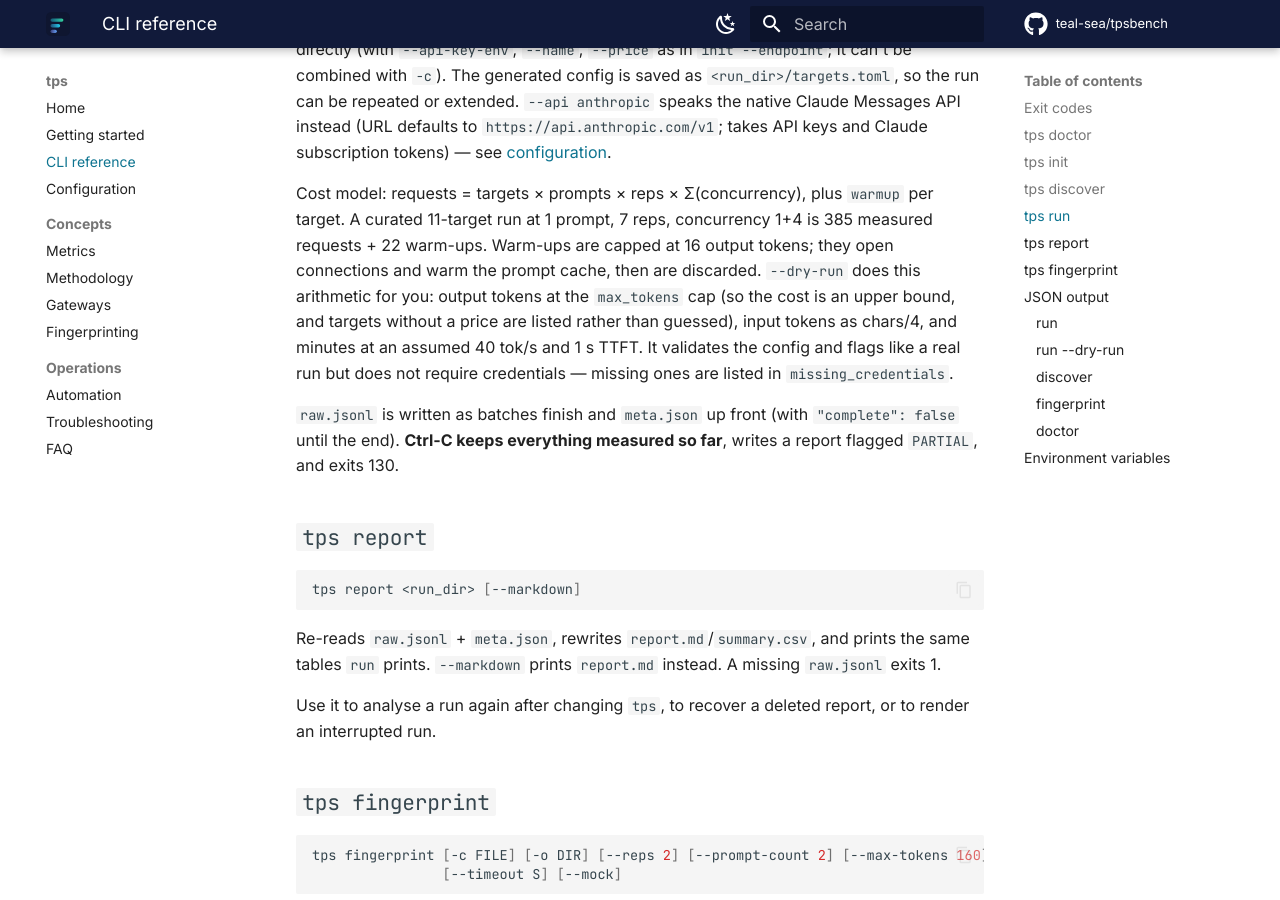
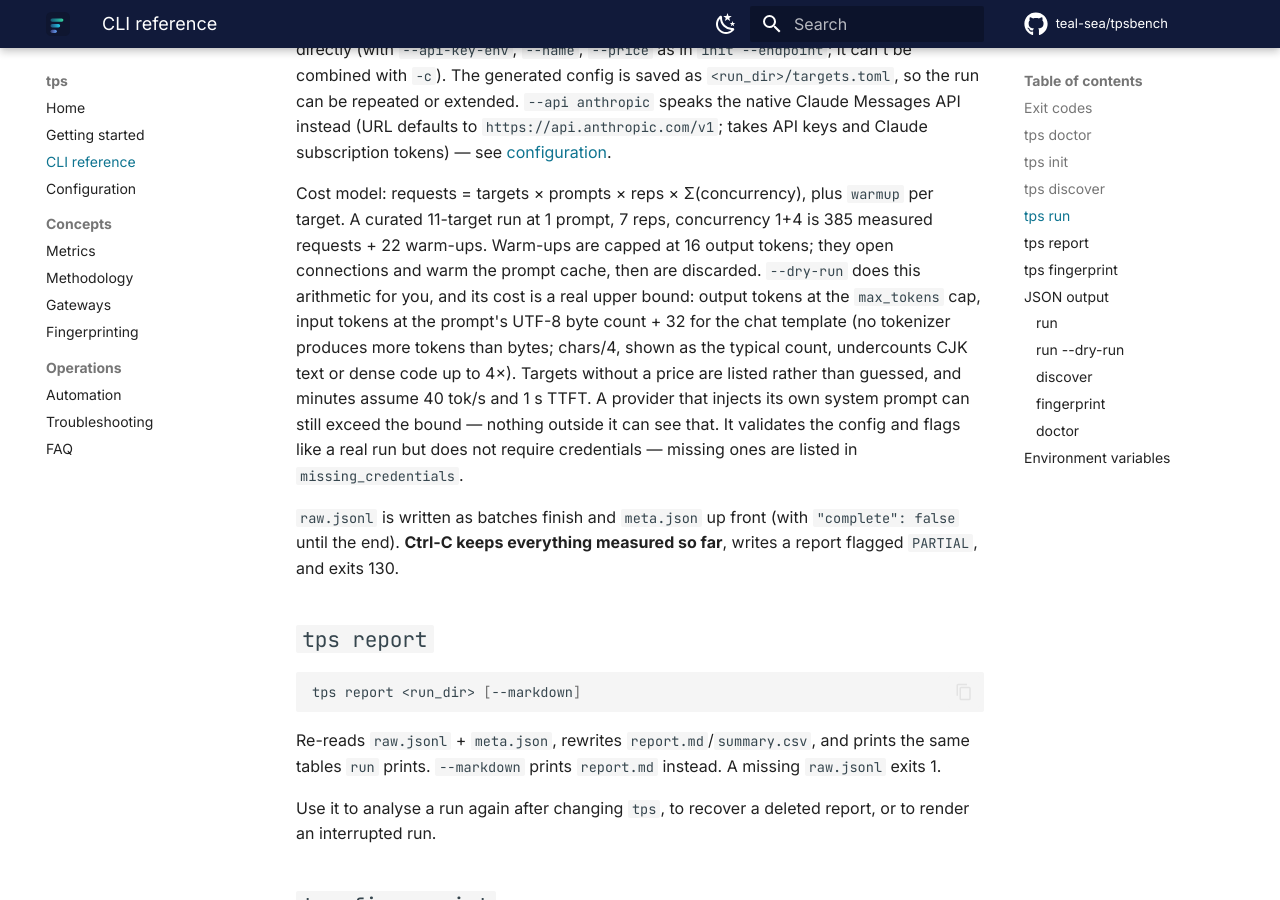
Before and after one commit to teal-sea/tps-test, an MkDocs documentation site: the page built from docs/cli.md, in a window 1280 px wide and 900 px high, scrolled down 3433 px. Built offline with MkDocs 1.6.1 and Material for MkDocs 9.7.7, drawn with Linux system fonts in a browser that asks for light colours; comment, search, counter and statistics services are not loaded; some of the changed text lies outside the part shown.

Commit message:
Never overwrite a config; make the dry-run cost a real upper bound
Three findings from a review of the PR, each reproduced first:

- P1: `tps run --base-url … -o .` replaced an existing ./targets.toml with
  the generated one-target config, destroying a hand-written config. It
  now refuses (exit 1, before any request) when DIR/targets.toml exists
  with different content; re-running into the same run dir still works.
- P2: extra_body could still override the token cap through a field
  renamed by a run-level `max_tokens_field` (only the target-level name
  was reserved), so --dry-run and the warm-up cap could be bypassed.
  Both names are reserved now.
- P2: --dry-run presented its cost as an upper bound but counted input as
  chars/4, which undercounts CJK text or code up to 4x (640 CJK chars:
  estimate 160, actual ~640). Input is now bounded by UTF-8 bytes + 32
  chat-template tokens (no tokenizer emits more tokens than bytes) as
  `in_tokens_max`; chars/4 stays as the typical `in_tokens_est`. The
  curated 11-target config's bound moves from $0.085 to $0.101.

selftest 141 -> 145 checks.

Co-Authored-By: Claude Opus 5.5 <noreply@anthropic.com>
Claude-Session: https://claude.ai/code/session_01KcAdtxAS8HZHtyEBNcQVwb

````diff
--- a/docs/cli.md
+++ b/docs/cli.md
@@ -125,11 +125,15 @@ Cost model: requests = targets × prompts × reps × Σ(concurrency), plus
 `warmup` per target. A curated 11-target run at 1 prompt, 7 reps, concurrency
 1+4 is 385 measured requests + 22 warm-ups. Warm-ups are capped at 16 output
 tokens; they open connections and warm the prompt cache, then are discarded.
-`--dry-run` does this arithmetic for you: output tokens at the `max_tokens` cap
-(so the cost is an upper bound, and targets without a price are listed rather
-than guessed), input tokens as chars/4, and minutes at an assumed 40 tok/s and
-1 s TTFT. It validates the config and flags like a real run but does not
-require credentials — missing ones are listed in `missing_credentials`.
+`--dry-run` does this arithmetic for you, and its cost is a real upper bound:
+output tokens at the `max_tokens` cap, input tokens at the prompt's UTF-8 byte
+count + 32 for the chat template (no tokenizer produces more tokens than bytes;
+chars/4, shown as the typical count, undercounts CJK text or dense code up to
+4×). Targets without a price are listed rather than guessed, and minutes assume
+40 tok/s and 1 s TTFT. A provider that injects its own system prompt can still
+exceed the bound — nothing outside it can see that. It validates the config and
+flags like a real run but does not require credentials — missing ones are listed
+in `missing_credentials`.
 
 `raw.jsonl` is written as batches finish and `meta.json` up front (with
 `"complete": false` until the end). **Ctrl-C keeps everything measured so far**,
@@ -247,9 +251,9 @@ reconciles ITL with tok/s.
  "config":"targets.toml","model":"deepseek/deepseek-v4.1-flash",
  "reps":7,"concurrency":[1,4],"prompts":["prose-256"],
  "plan":{"requests":407,"measured_requests":385,"warmup_requests":22,
-   "in_tokens_est":24376,"out_tokens_max":98912,
-   "cost_max_usd":0.0847,"unpriced":["openrouter auto"],
-   "est_minutes":19.5,"assumed":{"tok_s":40.0,"ttft_s":1.0},
+   "in_tokens_est":24420,"in_tokens_max":110297,"out_tokens_max":98912,
+   "cost_max_usd":0.1014,"unpriced":["openrouter auto"],
+   "est_minutes":19.5,"assumed":{"tok_s":40.0,"ttft_s":1.0,"template_tokens":32},
    "targets":[{"target":"deepinfra (fp8)","requests":37,"cost_max_usd":0.0045}]},
  "missing_credentials":[]}
 ```
````
Also changed, not shown: AGENTS.md (+8 -6 lines), CHANGELOG.md (+7 -1 lines), 3 other files.
